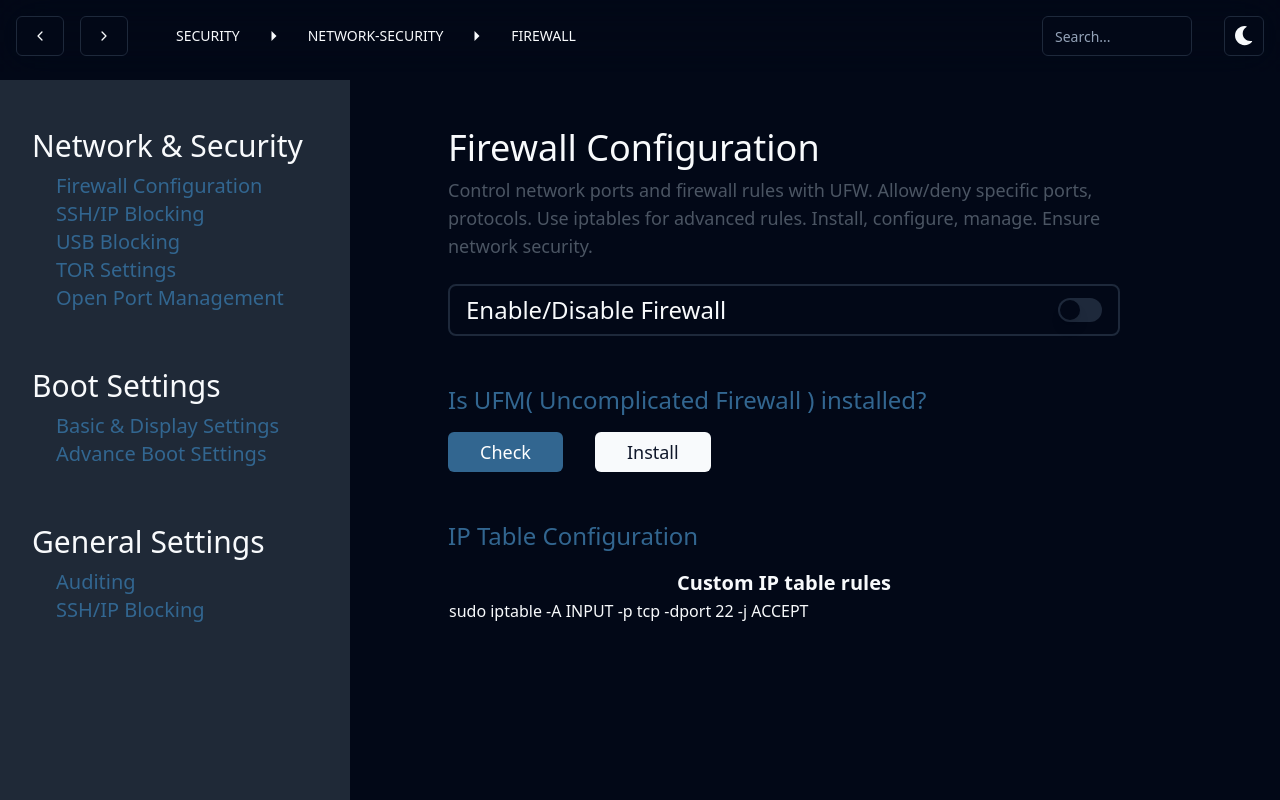
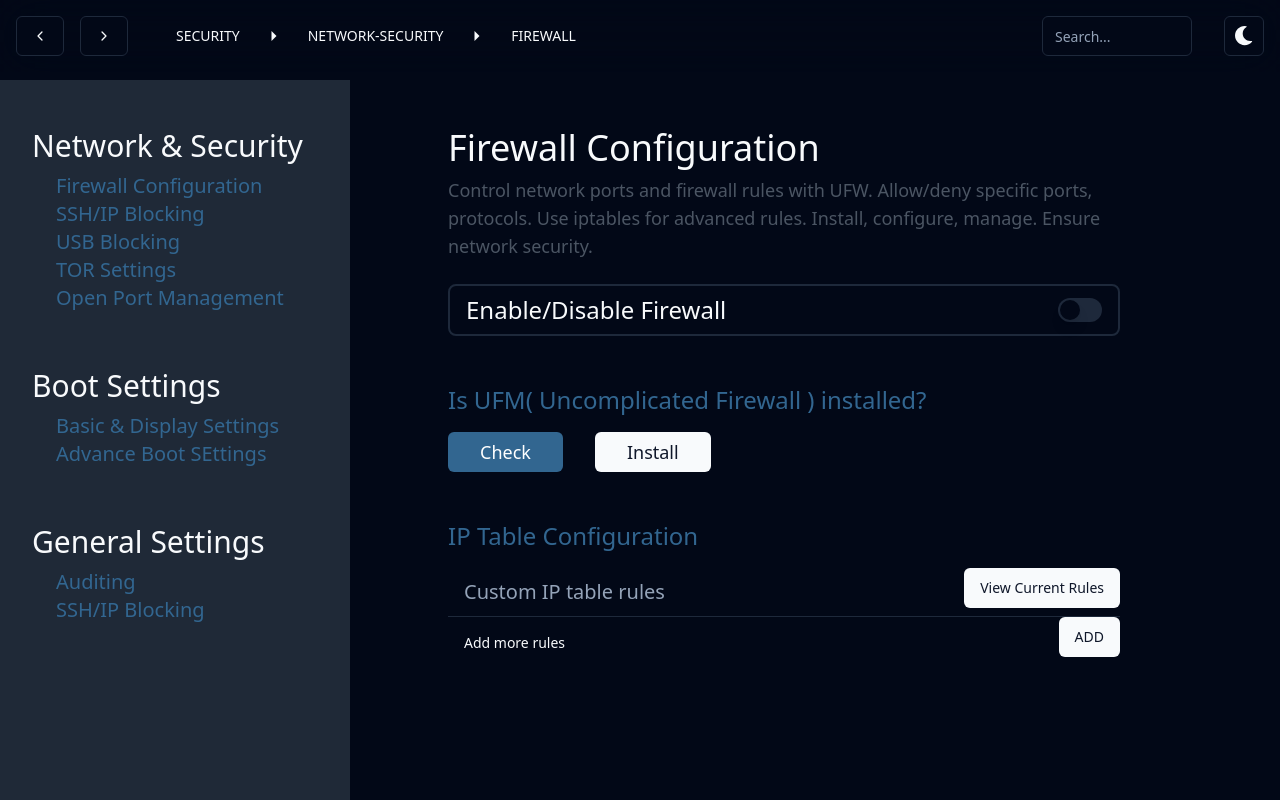
Before and after one commit to samrakshaa/ShieldBuntu, a React (Vite) app: page /network-security/firewall in a window 1280 px wide. Built offline with nearby package versions, Linux system fonts and the light colour scheme; what tauri-plugin-log-api would draw is missing.

Commit message:
firewall

```diff
--- a/src/components/firewall/Firewall.tsx
+++ b/src/components/firewall/Firewall.tsx
@@ -2,9 +2,19 @@
 import Sidemenu from "../sidemenu/Sidemenu";
 import { Switch } from "@/components/ui/switch";
 import { Button } from "../ui/button";
+import {
+  Table,
+  TableBody,
+  TableCaption,
+  TableCell,
+  TableHead,
+  TableHeader,
+  TableRow,
+} from "@/components/ui/table";
 
 const Firewall = () => {
   const [isFirewallEnabled, setIsFirewallEnabled] = useState(false);
+  const [firewallRules, setFirewallRules] = useState([]);
 
   const handleSwitchChange = () => {
     setIsFirewallEnabled((prevState) => !prevState);
@@ -44,19 +54,30 @@
 
         {/* IP table config */}
         <div className="iptable mt-12">
-          <h2 className="text-2xl text-[#326690]">IP Table Configuration</h2>
-          <table className="table-auto w-full mt-4">
-            <thead>
-              <tr>
-                <th className="text-xl">Custom IP table rules</th>
-              </tr>
-            </thead>
-            <tbody>
-              <tr>
-                <td>sudo iptable -A INPUT -p tcp -dport 22 -j ACCEPT</td>
-              </tr>
-            </tbody>
-          </table>
+          <h2 className="text-2xl mb-4 text-[#326690]">
+            IP Table Configuration
+          </h2>
+          <Table className="">
+            {/* <TableCaption>IP table rules.</TableCaption> */}
+            <TableHeader>
+              <TableRow>
+                <TableHead className="text-xl" colSpan={2}>
+                  Custom IP table rules
+                  <Button className="absolute right-0 top-0">
+                    View Current Rules
+                  </Button>
+                </TableHead>
+              </TableRow>
+            </TableHeader>
+            <TableBody>
+              <TableRow>
+                <TableCell className="font-medium">Add more rules</TableCell>
+                <TableCell className="relative">
+                  <Button className="absolute right-0 top-0">ADD</Button>
+                </TableCell>
+              </TableRow>
+            </TableBody>
+          </Table>
         </div>
       </div>
     </div>
--- /dev/null
+++ b/src/components/ui/table.tsx
@@ -0,0 +1,117 @@
+import * as React from "react"
+
+import { cn } from "@/lib/utils"
+
+const Table = React.forwardRef<
+  HTMLTableElement,
+  React.HTMLAttributes<HTMLTableElement>
+>(({ className, ...props }, ref) => (
+  <div className="relative w-full overflow-auto">
+    <table
+      ref={ref}
+      className={cn("w-full caption-bottom text-sm", className)}
+      {...props}
+    />
+  </div>
+))
+Table.displayName = "Table"
+
+const TableHeader = React.forwardRef<
+  HTMLTableSectionElement,
+  React.HTMLAttributes<HTMLTableSectionElement>
+>(({ className, ...props }, ref) => (
+  <thead ref={ref} className={cn("[&_tr]:border-b", className)} {...props} />
+))
+TableHeader.displayName = "TableHeader"
+
+const TableBody = React.forwardRef<
+  HTMLTableSectionElement,
+  React.HTMLAttributes<HTMLTableSectionElement>
+>(({ className, ...props }, ref) => (
+  <tbody
+    ref={ref}
+    className={cn("[&_tr:last-child]:border-0", className)}
+    {...props}
+  />
+))
+TableBody.displayName = "TableBody"
+
+const TableFooter = React.forwardRef<
+  HTMLTableSectionElement,
+  React.HTMLAttributes<HTMLTableSectionElement>
+>(({ className, ...props }, ref) => (
+  <tfoot
+    ref={ref}
+    className={cn(
+      "border-t bg-muted/50 font-medium [&>tr]:last:border-b-0",
+      className
+    )}
+    {...props}
+  />
+))
+TableFooter.displayName = "TableFooter"
+
+const TableRow = React.forwardRef<
+  HTMLTableRowElement,
+  React.HTMLAttributes<HTMLTableRowElement>
+>(({ className, ...props }, ref) => (
+  <tr
+    ref={ref}
+    className={cn(
+      "border-b transition-colors hover:bg-muted/50 data-[state=selected]:bg-muted",
+      className
+    )}
+    {...props}
+  />
+))
+TableRow.displayName = "TableRow"
+
+const TableHead = React.forwardRef<
+  HTMLTableCellElement,
+  React.ThHTMLAttributes<HTMLTableCellElement>
+>(({ className, ...props }, ref) => (
+  <th
+    ref={ref}
+    className={cn(
+      "h-12 px-4 text-left align-middle font-medium text-muted-foreground [&:has([role=checkbox])]:pr-0",
+      className
+    )}
+    {...props}
+  />
+))
+TableHead.displayName = "TableHead"
+
+const TableCell = React.forwardRef<
+  HTMLTableCellElement,
+  React.TdHTMLAttributes<HTMLTableCellElement>
+>(({ className, ...props }, ref) => (
+  <td
+    ref={ref}
+    className={cn("p-4 align-middle [&:has([role=checkbox])]:pr-0", className)}
+    {...props}
+  />
+))
+TableCell.displayName = "TableCell"
+
+const TableCaption = React.forwardRef<
+  HTMLTableCaptionElement,
+  React.HTMLAttributes<HTMLTableCaptionElement>
+>(({ className, ...props }, ref) => (
+  <caption
+    ref={ref}
+    className={cn("mt-4 text-sm text-muted-foreground", className)}
+    {...props}
+  />
+))
+TableCaption.displayName = "TableCaption"
+
+export {
+  Table,
+  TableHeader,
+  TableBody,
+  TableFooter,
+  TableHead,
+  TableRow,
+  TableCell,
+  TableCaption,
+}
```
